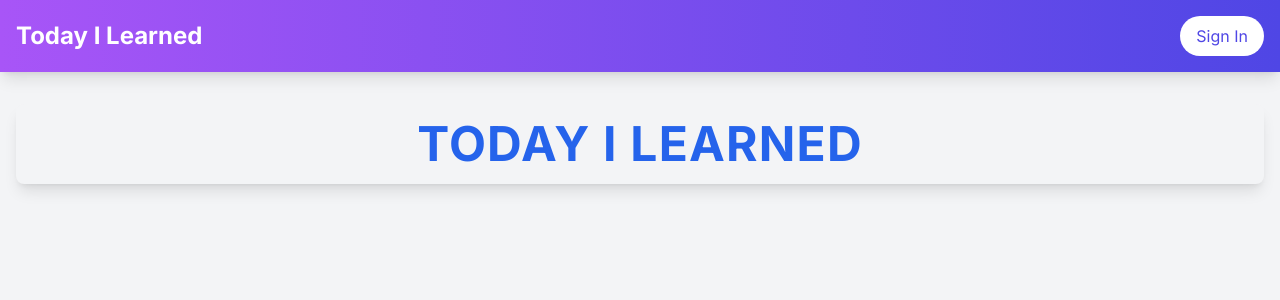
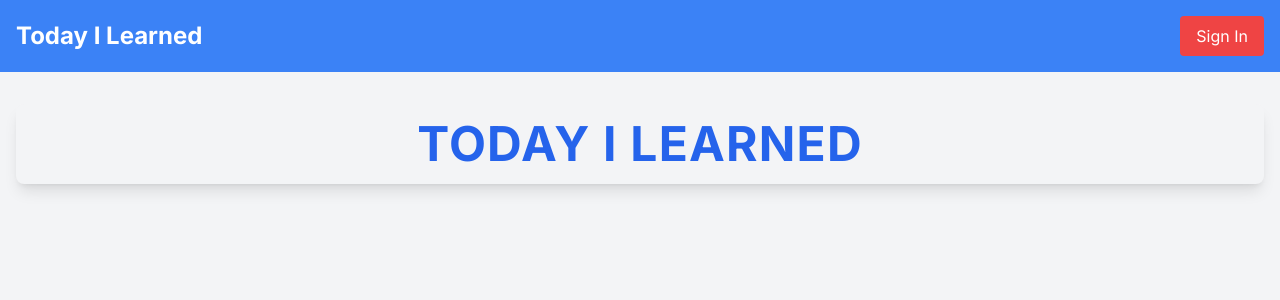
Before and after one commit to kromiii/today-i-learned, a Next.js app: page / in a window 1280 px wide. Shown: the top 300 px of the page. Built offline with nearby package versions, Linux system fonts and the light colour scheme; no server answers.

Commit message:
header を server component にする

```diff
--- a/app/layout.tsx
+++ b/app/layout.tsx
@@ -2,7 +2,6 @@ import type { Metadata } from "next";
 import { Inter } from "next/font/google";
 
 import Header from "@/components/header";
-import { isUserAuthenticated } from "@/libs/firebase/firebase-admin";
 
 import "./globals.css";
 
@@ -18,12 +17,11 @@ export default function RootLayout({
 }: Readonly<{
   children: React.ReactNode;
 }>) {
-  const isAuthenticated = isUserAuthenticated();
 
   return (
     <html lang="en">
       <body className={inter.className}>
-        <Header isAuthenticatedPromise={isAuthenticated} />
+        <Header />
         {children}
       </body>
     </html>
--- a/components/header.tsx
+++ b/components/header.tsx
@@ -1,69 +1,33 @@
-"use client";
+import { getCurrentUser } from "@/libs/firebase/firebase-admin";
+import SignOutButton from "./header/SignOutButton";
+import SignInButton from "./header/SignInButton";
+import Link from "next/link";
 
-import { useState, useEffect } from "react";
-import { useRouter } from "next/navigation"
-import { signInWithGoogle, signOut } from "@/libs/firebase/auth";
-
-export function Header({ isAuthenticatedPromise }: { isAuthenticatedPromise: Promise<boolean> }) {
-  const router = useRouter();
-  const [isAuthenticated, setIsAuthenticated] = useState<boolean | null>(null);
-
-  useEffect(() => {
-    isAuthenticatedPromise.then(auth => {
-      setIsAuthenticated(auth);
-    });
-  }, [isAuthenticatedPromise]);
-
-  const handleSignIn = async () => {
-    const isOk = await signInWithGoogle();
-    if (isOk) {
-      setIsAuthenticated(true);
-      router.push("/chat");
-    }
-  };
-
-  const handleSignOut = async () => {
-    const isOk = await signOut();
-    if (isOk) {
-      setIsAuthenticated(false);
-      router.push("/");
-    }
-  };
-
-  if (isAuthenticated === null) {
-    return <div>Loading...</div>; // または適切なローディング表示
-  }
+export default async function Header() {
+  const currentUser = await getCurrentUser();
 
   return (
-    <header className="bg-gradient-to-r from-purple-500 to-indigo-600 text-white shadow-lg">
-      <div className="container mx-auto px-4 py-4 flex justify-between items-center">
-        <a href="/" className="text-2xl font-bold">Today I Learned</a>
-        {!isAuthenticated ? (
-          <button
-            onClick={handleSignIn}
-            className="bg-white text-indigo-600 px-4 py-2 rounded-full hover:bg-indigo-100 transition duration-300"
-          >
-            Sign In
-          </button>
-        ) : (
-          <div className="flex items-center space-x-6">
-            <nav>
-              <ul className="flex space-x-4">
-                <li><a href="/chat" className="hover:text-indigo-200 transition duration-300">Chat</a></li>
-                <li><a href="/dashboard" className="hover:text-indigo-200 transition duration-300">Dashboard</a></li>
-              </ul>
-            </nav>
-            <button
-              onClick={handleSignOut}
-              className="bg-white text-indigo-600 px-4 py-2 rounded-full hover:bg-indigo-100 transition duration-300"
-            >
-              Sign Out
-            </button>
-          </div>
-        )}
-      </div>
+    <header className="bg-blue-500 p-4">
+      <nav className="container mx-auto flex justify-between items-center">
+        <Link href="/" className="text-white text-2xl font-bold">
+          Today I Learned
+        </Link>
+        <div>
+          {currentUser ? (
+            <>
+              <Link href="/chat" className="text-white mr-4">
+                Chat
+              </Link>
+              <Link href="/dashboard" className="text-white mr-4">
+                Dashboard
+              </Link>
+              <SignOutButton />
+            </>
+          ) : (
+            <SignInButton />
+          )}
+        </div>
+      </nav>
     </header>
   );
 }
-
-export default Header;
--- /dev/null
+++ b/components/header/SignInButton.tsx
@@ -0,0 +1,25 @@
+"use client";
+
+import React from "react";
+import { useRouter } from "next/navigation";
+import { signInWithGoogle } from "@/libs/firebase/auth";
+
+export default function SignInButton() {
+  const router = useRouter();
+
+  const handleSignIn = async () => {
+    const isOk = await signInWithGoogle();
+    if (isOk) {
+      window.location.href = "/chat";
+    }
+  };
+
+  return (
+    <button
+      onClick={handleSignIn}
+      className="text-white bg-red-500 hover:bg-red-600 px-4 py-2 rounded"
+    >
+      Sign In
+    </button>
+  );
+}
--- /dev/null
+++ b/components/header/SignOutButton.tsx
@@ -0,0 +1,25 @@
+'use client';
+
+import React from 'react';
+import { useRouter } from 'next/navigation';
+import { signOut } from "@/libs/firebase/auth";
+
+export default function SignOutButton() {
+  const router = useRouter();
+
+  const handleSignOut = async () => {
+    const isOk = await signOut();
+    if (isOk) {
+      window.location.href = '/'; // Redirect to the home page after sign out
+    }
+  };
+
+  return (
+    <button
+      onClick={handleSignOut}
+      className="text-white bg-red-500 hover:bg-red-600 px-4 py-2 rounded"
+    >
+      Sign Out
+    </button>
+  );
+}
```
